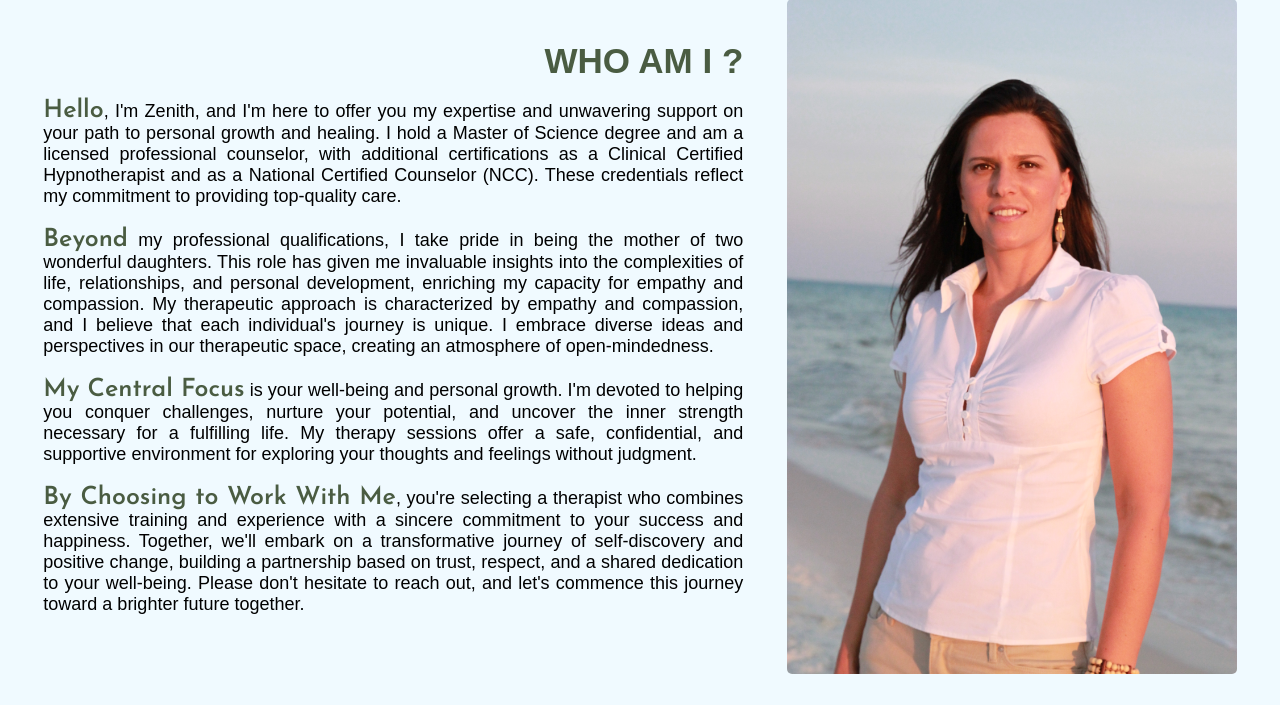
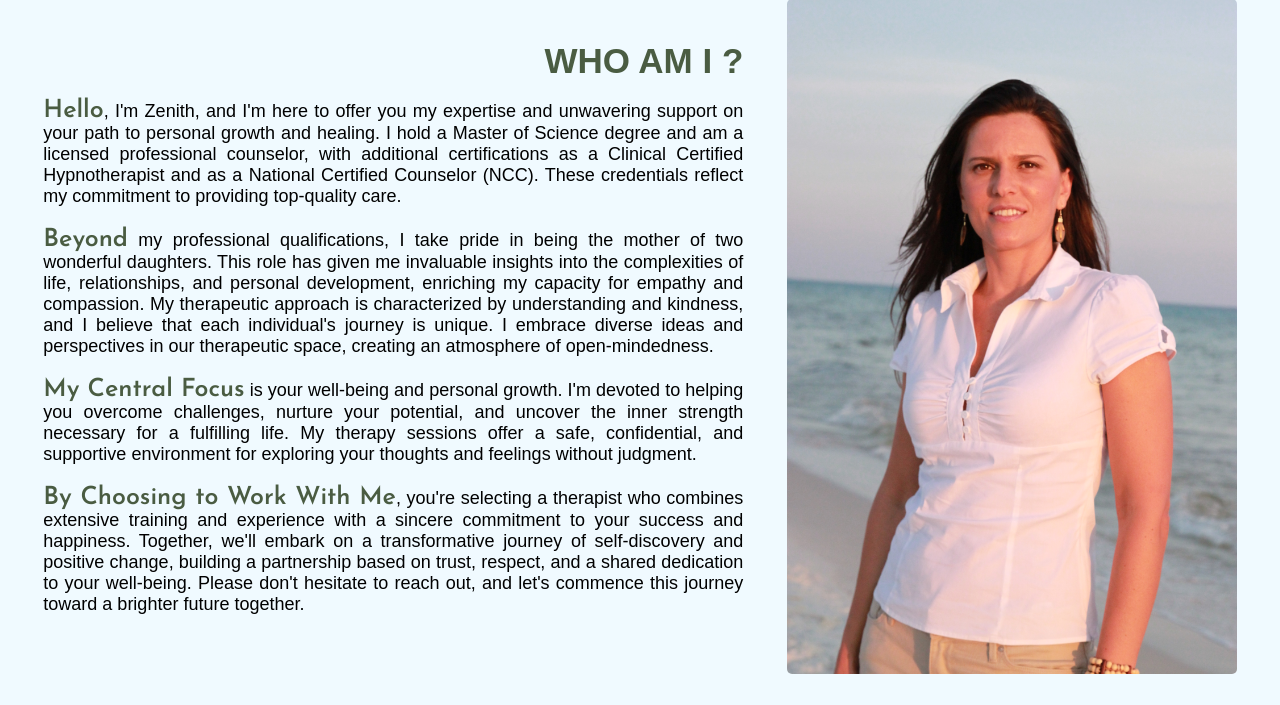
Before and after one commit to Andy2020code/Therapist-server, a Flask app: page /therapists in a window 1280 px wide. Shown: the part 81-786 px from the top of the page. Run offline with Flask 3, Linux system fonts and the light colour scheme; some web fonts are replaced.

Commit message:
Update therapists.html

```diff
--- a/templates/therapists.html
+++ b/templates/therapists.html
@@ -33,9 +33,9 @@
 
             <p><span class="text-highlight">Beyond</span> my professional qualifications, I take pride in being the mother of two wonderful daughters. This role has given me invaluable insights into the complexities of life, relationships, and personal development, enriching my capacity for empathy and compassion.
 
-                My therapeutic approach is characterized by empathy and compassion, and I believe that each individual's journey is unique. I embrace diverse ideas and perspectives in our therapeutic space, creating an atmosphere of open-mindedness.</p>
+                My therapeutic approach is characterized by understanding and kindness, and I believe that each individual's journey is unique. I embrace diverse ideas and perspectives in our therapeutic space, creating an atmosphere of open-mindedness.</p>
 
-            <p> <span class="text-highlight">My Central Focus</span> is your well-being and personal growth. I'm devoted to helping you conquer challenges, nurture your potential, and uncover the inner strength necessary for a fulfilling life. My therapy sessions offer a safe, confidential, and supportive environment for exploring your thoughts and feelings without judgment.</p>
+            <p> <span class="text-highlight">My Central Focus</span> is your well-being and personal growth. I'm devoted to helping you overcome challenges, nurture your potential, and uncover the inner strength necessary for a fulfilling life. My therapy sessions offer a safe, confidential, and supportive environment for exploring your thoughts and feelings without judgment.</p>
 
             <p><span class="text-highlight">By Choosing to Work With Me</span>, you're selecting a therapist who combines extensive training and experience with a sincere commitment to your success and happiness. Together, we'll embark on a transformative journey of self-discovery and positive change, building a partnership based on trust, respect, and a shared dedication to your well-being. Please don't hesitate to reach out, and let's commence this journey toward a brighter future together.</p>
         </div>
```
